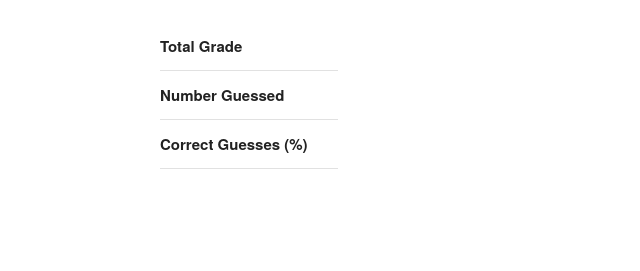
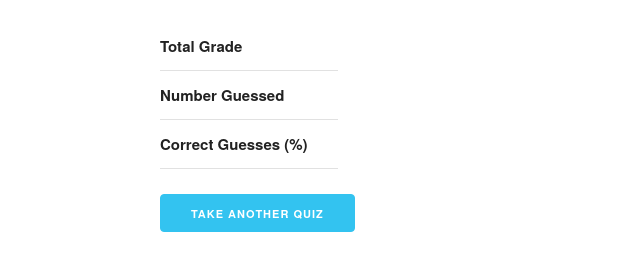
Before and after one commit to regexpressyourself/FuzzBot, a website: page quiz_taker/frontend/results.html in a window 1280 px wide. Shown: the part 107-378 px from the top of the page, without its empty margins (0-640 px from the left). Drawn offline with Linux system fonts and the light colour scheme; no server answers; files whose address does not match are found by name.

Commit message:
add button to go back to quiz after results are shown

```diff
--- a/quiz_taker/frontend/results.html
+++ b/quiz_taker/frontend/results.html
@@ -41,6 +41,10 @@
                 <td id="guessed-correct"></td>
             </tr>
         </table>
+
+        <button class="button-primary" onclick="window.location.href='/'" href="/" >
+            Take Another Quiz
+        </button>
         <script charset="utf-8" src="./js/results.js"></script>
     </body>
 
```
